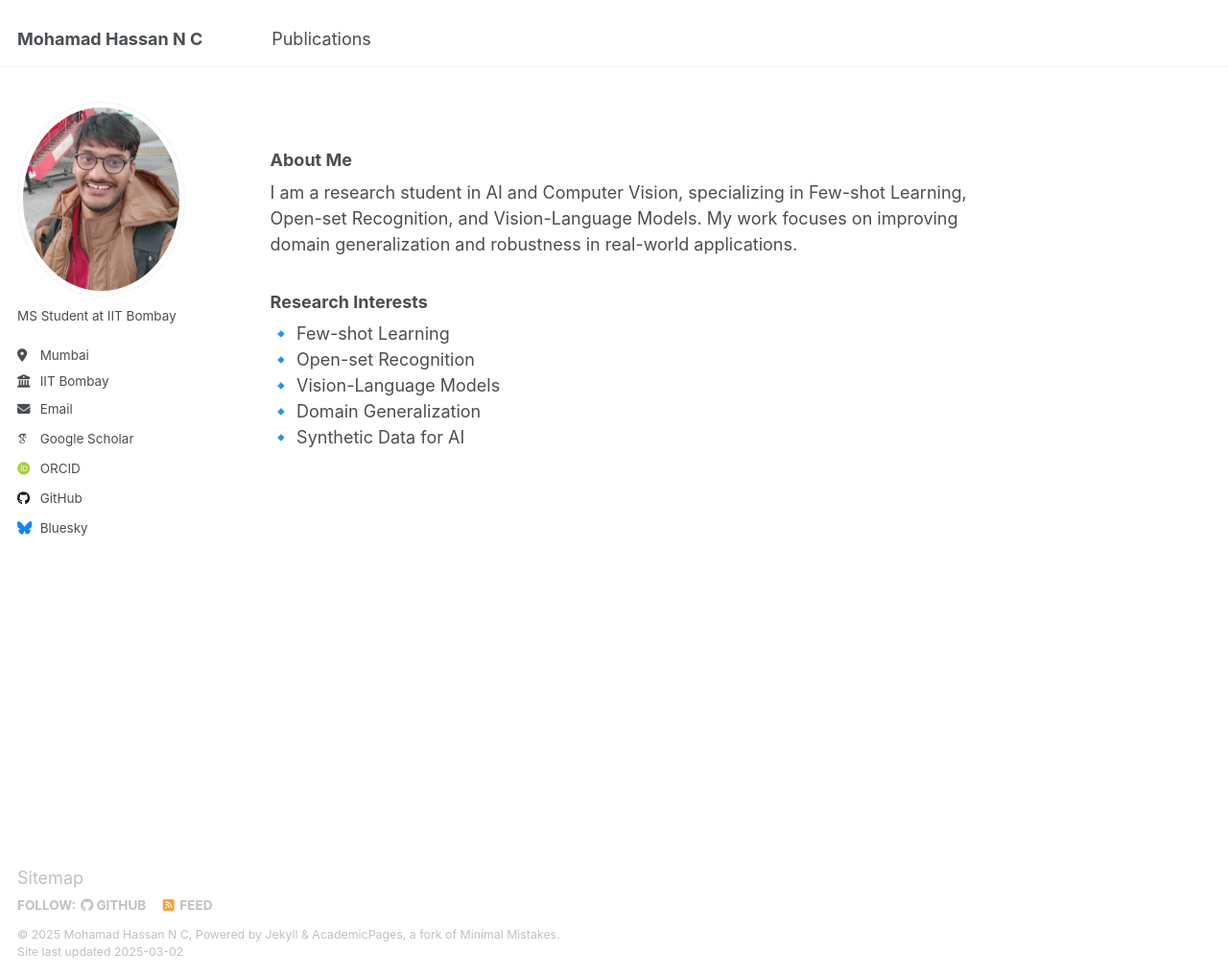
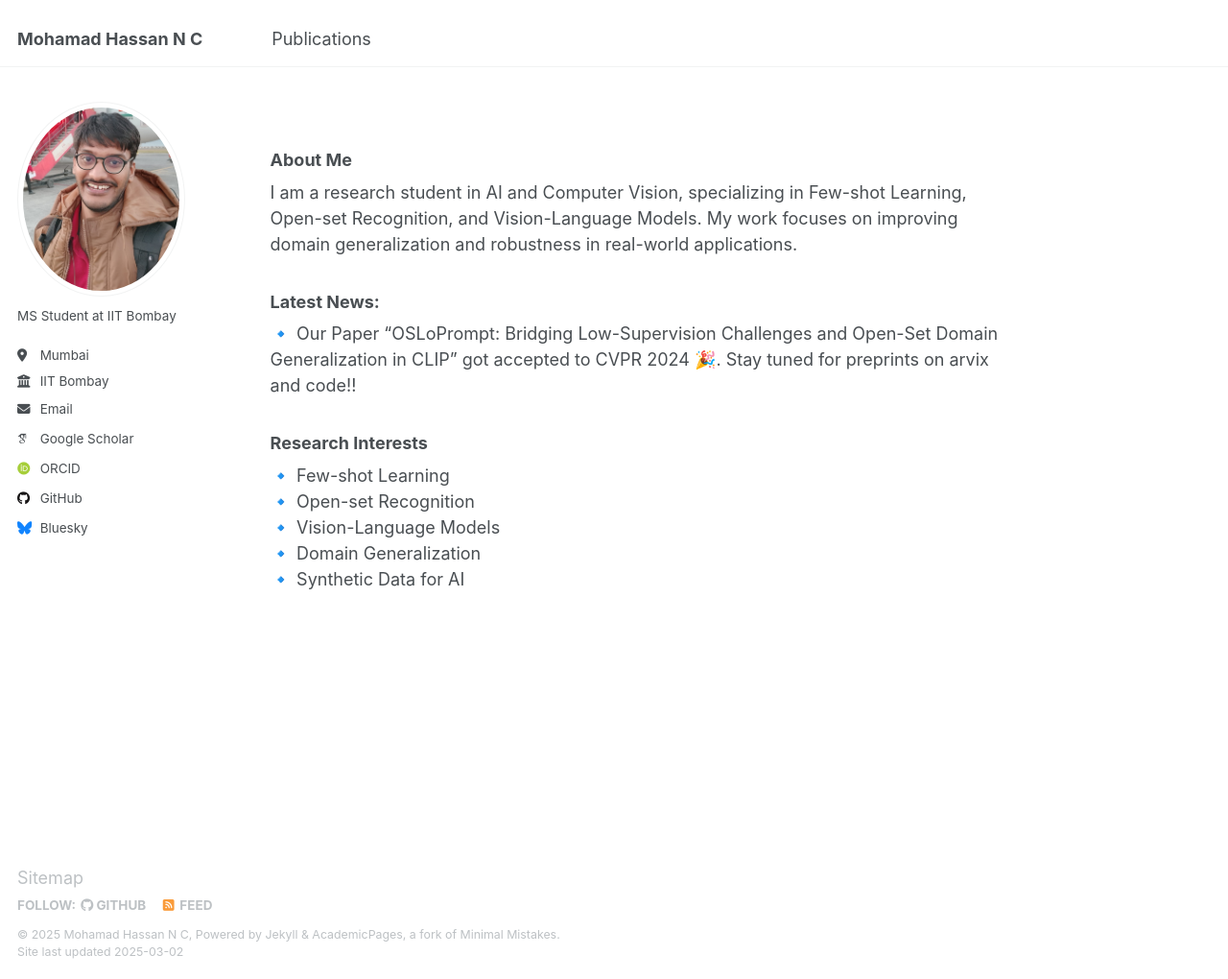
Before and after one commit to has97/has97.github.io, a Jekyll site: the page built from _pages/about.md, in a window 1280 px wide and 1020 px high. Shown: the whole window at 96% size. Built offline with Jekyll 4.4.1, drawn with Linux system fonts in a browser that asks for light colours; some web fonts are replaced.

Commit message:
new changes

```diff
--- a/_pages/about.md
+++ b/_pages/about.md
@@ -10,6 +10,9 @@
 ### About Me
 I am a research student in AI and Computer Vision, specializing in Few-shot Learning, Open-set Recognition, and Vision-Language Models. My work focuses on improving domain generalization and robustness in real-world applications.
 
+### Latest News:
+🔹 Our Paper "OSLoPrompt: Bridging Low-Supervision Challenges and Open-Set Domain Generalization in CLIP" got accepted to CVPR 2024 🎉. Stay tuned for preprints on arvix and code!!
+
 ### Research Interests
 🔹 Few-shot Learning
 🔹 Open-set Recognition
```
